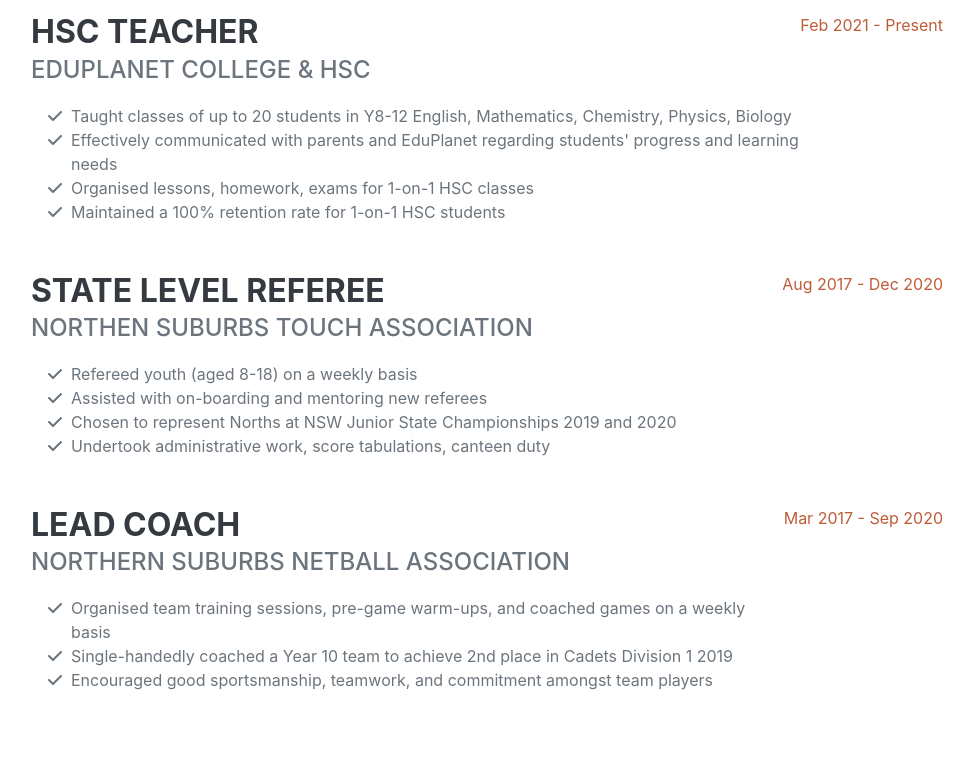
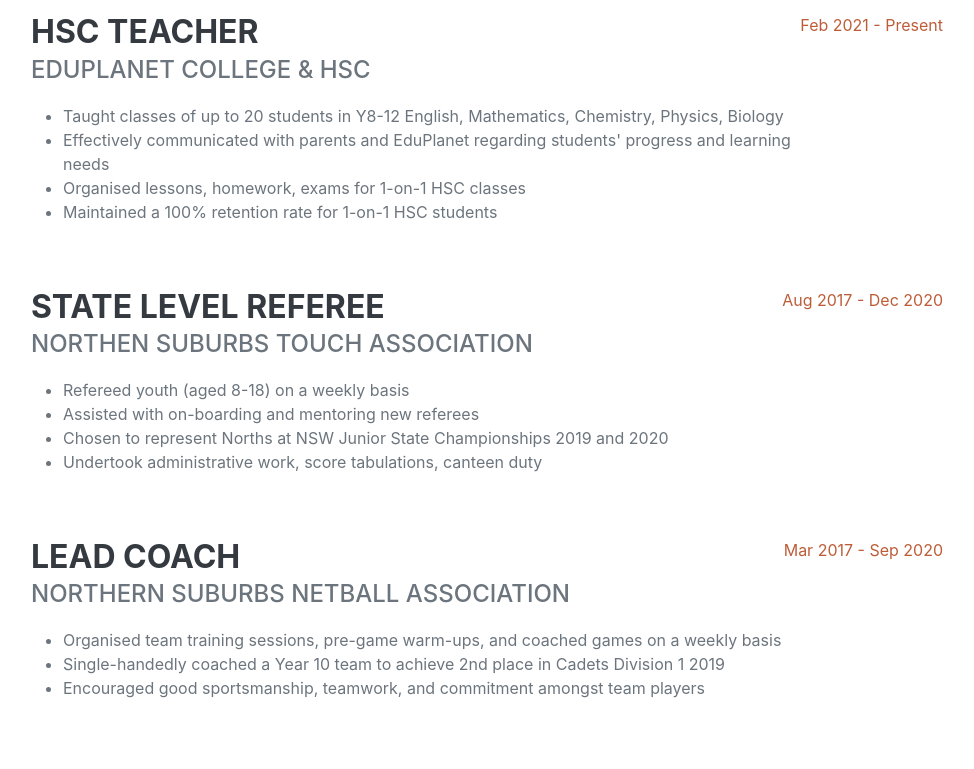
Before and after one commit to sharonzvx/profile, a plain HTML site: page index.html in a window 1280 px wide. Shown: the part 951-1720 px from the top of the page, without its empty margins (289-1263 px from the left). Drawn offline with nearby package versions, Linux system fonts and the light colour scheme; a web font is replaced by a local one.

Commit message:
Add files via upload

```diff
--- a/index.html
+++ b/index.html
@@ -48,8 +48,9 @@
                         <br>
                         0479 089 468
                     </div>
-                    <p class="lead mb-5">I am a <b>Computer Science</b> and <b>Finance</b> student at UNSW Sydney.
-                        I'm open to opportunities and industry exposure in <b>technology</b> and <b>financial services</b>.</p>
+                    <p class="lead mb-5">I am a <b>Computer Science</b> and <b>Finance</b>
+                        student at UNSW Sydney. I'm open to opportunities and industry
+                        exposure in <b>technology</b> and <b>financial services</b>.</p>
                     <div class="social-icons">
                         <a class="social-icon" href="mailto:sharonzhong11@gmail.com"><i class="fa fa-envelope"></i></a>
                         <a class="social-icon" href="https://www.linkedin.com/in/sharon-zhong/"><i class="fab fa-linkedin-in"></i></a>
@@ -66,23 +67,17 @@
                         <div class="flex-grow-1">
                             <h3 class="mb-0">HSC Teacher</h3>
                             <div class="subheading mb-3">EduPlanet College & HSC</div>
-                            <ul class="fa-ul mb-0">
+                            <ul>
                                 <li>
-                                    <span class="fa-li"><i class="fas fa-check"></i></span>
-                                    Taught classes of up to 20 students in Y8-12 English, Mathematics, Chemistry, Physics, Biology
-                                </li>
+                                    Taught classes of up to 20 students in Y8-12 English,
+                                    Mathematics, Chemistry, Physics, Biology</li>
                                 <li>
-                                    <span class="fa-li"><i class="fas fa-check"></i></span>
-                                    Effectively communicated with parents and EduPlanet regarding students' progress and learning needs
-                                </li>
+                                    Effectively communicated with parents and EduPlanet regarding
+                                    students' progress and learning needs</li>
                                 <li>
-                                    <span class="fa-li"><i class="fas fa-check"></i></span>
-                                    Organised lessons, homework, exams for 1-on-1 HSC classes
-                                </li>
+                                    Organised lessons, homework, exams for 1-on-1 HSC classes</li>
                                 <li>
-                                    <span class="fa-li"><i class="fas fa-check"></i></span>
-                                    Maintained a 100% retention rate for 1-on-1 HSC students
-                                </li>
+                                    Maintained a 100% retention rate for 1-on-1 HSC students</li>
                             </ul>
                         </div>
                         <div class="flex-shrink-0"><span class="text-primary">Feb 2021 - Present</span></div>
@@ -91,23 +86,12 @@
                         <div class="flex-grow-1">
                             <h3 class="mb-0">State Level Referee</h3>
                             <div class="subheading mb-3">Northen Suburbs Touch Association</div>
-                            <ul class="fa-ul mb-0">
-                                <li>
-                                    <span class="fa-li"><i class="fas fa-check"></i></span>
-                                    Refereed youth (aged 8-18) on a weekly basis
-                                </li>
-                                <li>
-                                    <span class="fa-li"><i class="fas fa-check"></i></span>
-                                    Assisted with on-boarding and mentoring new referees
-                                </li>
-                                <li>
-                                    <span class="fa-li"><i class="fas fa-check"></i></span>
-                                    Chosen to represent Norths at NSW Junior State Championships 2019 and 2020
-                                </li>
-                                <li>
-                                    <span class="fa-li"><i class="fas fa-check"></i></span>
-                                    Undertook administrative work, score tabulations, canteen duty
-                                </li>
+                            <ul>
+                                <li>Refereed youth (aged 8-18) on a weekly basis</li>
+                                <li>Assisted with on-boarding and mentoring new referees</li>
+                                <li>Chosen to represent Norths at NSW Junior State Championships 2019
+                                    and 2020</li>
+                                <li>Undertook administrative work, score tabulations, canteen duty</li>
                             </ul>
                         </div>
                         <div class="flex-shrink-0"><span class="text-primary">Aug 2017 - Dec 2020</span></div>
@@ -116,24 +100,14 @@
                         <div class="flex-grow-1">
                             <h3 class="mb-0">Lead Coach</h3>
                             <div class="subheading mb-3">Northern Suburbs Netball Association</div>
-                            <p>
-                            <ul class="fa-ul mb-0">
-                                <li>
-                                    <span class="fa-li"><i class="fas fa-check"></i></span>
-                                    Organised team training sessions, pre-game warm-ups, and coached games on a weekly basis
-                                </li>
-                                <li>
-                                    <span class="fa-li"><i class="fas fa-check"></i></span>
-                                    Single-handedly coached a Year 10 team to achieve 2nd place in Cadets Division 1 2019
-                                </li>
-                                <li>
-                                    <span class="fa-li"><i class="fas fa-check"></i></span>
-                                    Encouraged good sportsmanship, teamwork, and commitment amongst team players
-                                </li>
+                            <ul>
+                                <li>Organised team training sessions, pre-game warm-ups, and coached
+                                    games on a weekly basis</li>
+                                <li>Single-handedly coached a Year 10 team to achieve 2nd place in
+                                    Cadets Division 1 2019</li>
+                                <li>Encouraged good sportsmanship, teamwork, and commitment amongst
+                                    team players</li>
                             </ul>
-
-                            </p>
-
                         </div>
                         <div class="flex-shrink-0"><span class="text-primary">Mar 2017 - Sep 2020</span></div>
                     </div>
@@ -150,10 +124,11 @@
                             <div class="subheading mb-3">B. Commerce (Finance) / Computer Science (AI)</div>
                             <p>WAM: <b>75.87 Distinction</b></p>
                             <div>Notable Activities:</div>
-                            <p>UNSW Mathematics Society HR Director 2021-22, UNSW Computer Science & Engineering Society Marketing
-                                Subcommittee 2022, UNSW Computer Science & Engineering Peer Mentor 2022, UNSW Accounting Society
-                                Professional Development Program 2022, UNSW Data Science Society Camp Leader 2022, UNSW Accounting
-                                Society HR Subcommittee 2021-22</p>
+                            <p>UNSW Mathematics Society HR Director 2021-22, UNSW Computer Science &
+                                Engineering Society Marketing Subcommittee 2022, UNSW Computer Science &
+                                Engineering Peer Mentor 2022, UNSW Accounting Society Professional
+                                Development Program 2022, UNSW Data Science Society Camp Leader 2022,
+                                UNSW Accounting Society HR Subcommittee 2021-22</p>
                         </div>
                         <div class="flex-shrink-0"><span class="text-primary">Feb 2021 - Dec 2023</span></div>
                     </div>
@@ -163,10 +138,12 @@
                             <div class="subheading mb-3">Higher School Certificate</div>
                             <p>ATAR: <b>98.05</b></p>
                             <div>Notable Achievements:</div>
-                            <p>Australian Latin Summer School 2020, American Classical League Latin Exam Gold 2018-19, Australian
-                                Chemistry Olympiad 2018-19, Australian Biology Olympiad 2017-18, 2nd Place Generation Entrepreneur
-                                ‘Agents of Change’ 2018, Vodafone X Coder Academy ‘Code Next’ 2017, 1st Grade Netball Best & Fairest
-                                2018, 1st Grade Touch Football Best & Fairest 2017, Cross Country Champion</p>
+                            <p>Australian Latin Summer School 2020, American Classical League Latin Exam
+                                Gold 2018-19, Australian Chemistry Olympiad 2018-19, Australian Biology
+                                Olympiad 2017-18, 2nd Place Generation Entrepreneur ‘Agents of Change’
+                                2018, Vodafone X Coder Academy ‘Code Next’ 2017, 1st Grade Netball
+                                Best & Fairest 2018, 1st Grade Touch Football Best & Fairest 2017,
+                                Cross Country Champion</p>
                         </div>
                         <div class="flex-shrink-0"><span class="text-primary">Feb 2015 - Sep 2020</span></div>
                     </div>
@@ -241,26 +218,13 @@
             <section class="resume-section" id="interests">
                 <div class="resume-section-content">
                     <h2 class="mb-3">Interests</h2>
-                    <li>
-                        <span class="fa-li"><i class="fas fa-check"></i></span>
-                        Running
-                    </li>
-                    <li>
-                        <span class="fa-li"><i class="fas fa-check"></i></span>
-                        Team sports (Oz-Tag, Volleyball)
-                    </li>
-                    <li>
-                        <span class="fa-li"><i class="fas fa-check"></i></span>
-                        Learning languages (Mandarin, Latin)
-                    </li>
-                    <li>
-                        <span class="fa-li"><i class="fas fa-check"></i></span>
-                        Learning programming (C, C++, Python, SQL)
-                    </li>
-                    <li>
-                        <span class="fa-li"><i class="fas fa-check"></i></span>
-                        Discovering new music & artists
-                    </li>
+                    <ul>
+                        <li>Running</li>
+                        <li>Team sports (Oz-Tag, Volleyball)</li>
+                        <li>Learning languages (Mandarin, Latin)</li>
+                        <li>Learning programming (C, C++, Python, SQL)</li>
+                        <li>Discovering new music & artists</li>
+                    </ul>
                     <br>
                     <br>
                     <div class="social-icons">
```
Lines whose indentation alone changed are shown as unchanged.
